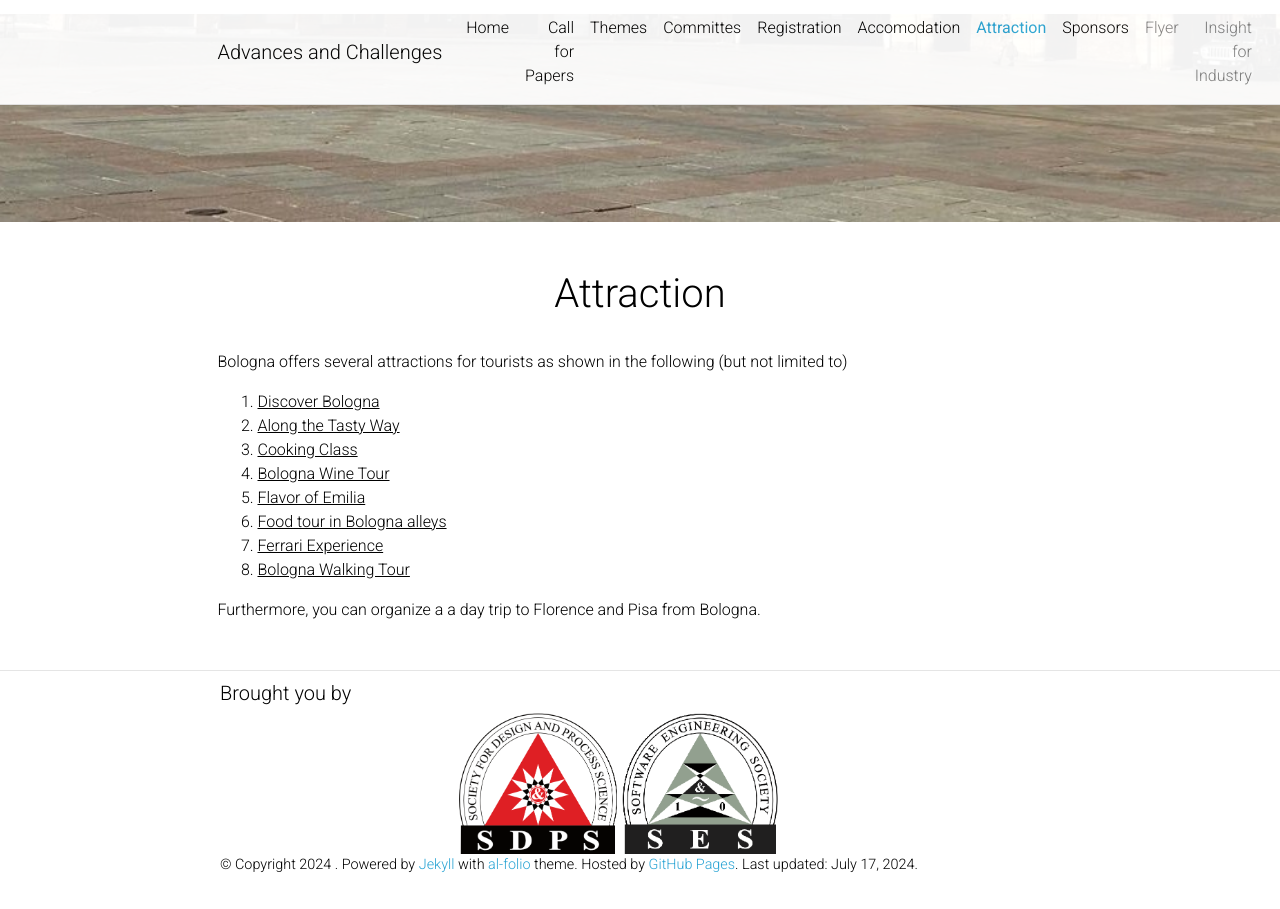
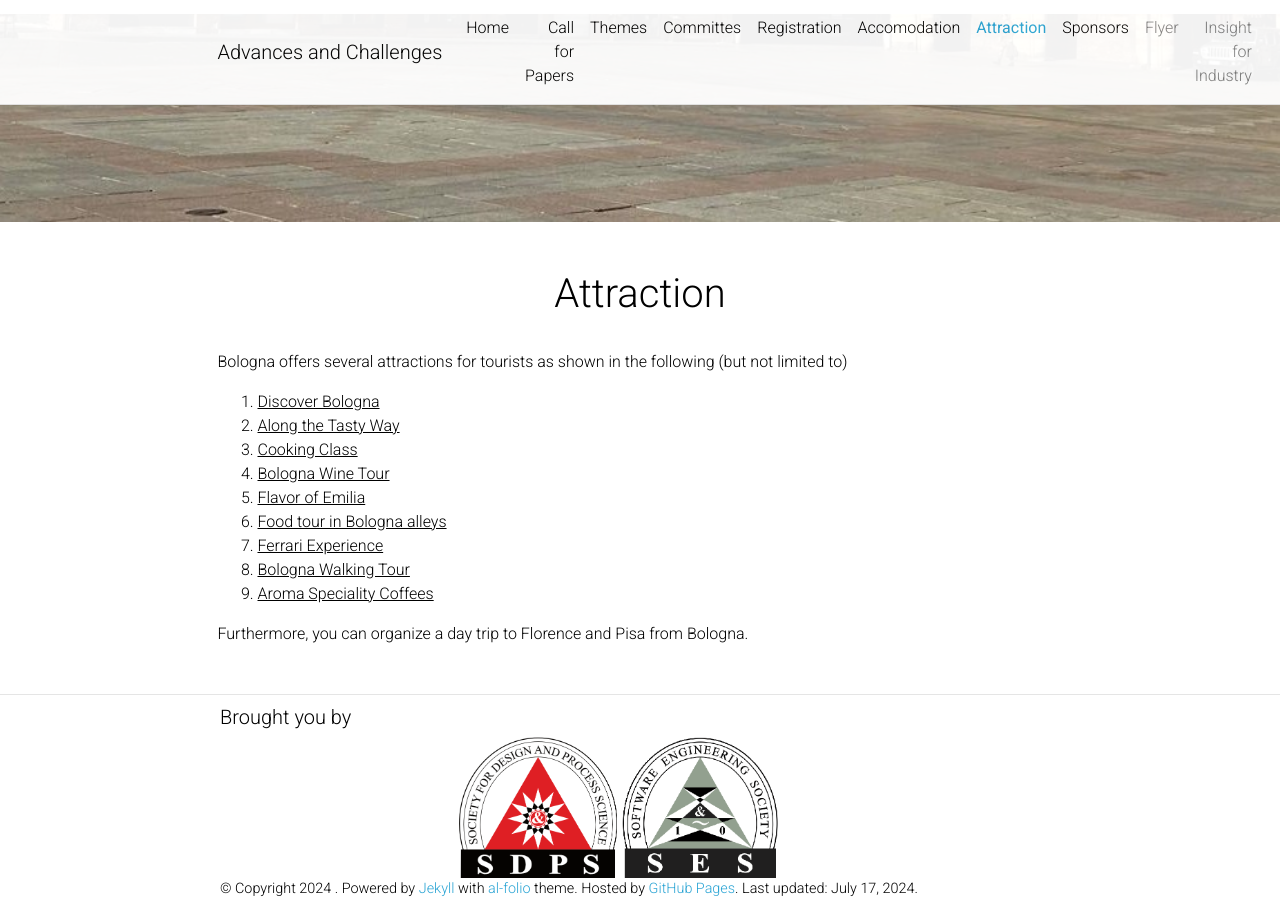
Before and after one commit to GenAI4DPS/advances-challenges, a Jekyll site: the page built from _pages/attraction.md, in a window 1280 px wide. Built offline with Jekyll 4.4.1, drawn with Linux system fonts in a browser that asks for light colours; comment, search, counter and statistics services are not loaded; a style sheet for code colours, icons or effects is not loaded.

Commit message:
Update attraction.md

```diff
--- a/_pages/attraction.md
+++ b/_pages/attraction.md
@@ -19,5 +19,6 @@ Bologna offers several attractions for tourists as shown in the following (but n
 6. <u>Food tour in Bologna alleys</u>
 7. <u>Ferrari Experience</u>
 8. <u>Bologna Walking Tour</u>
+9. <u>Aroma Speciality Coffees</u>
 
-Furthermore, you can organize a a day trip to Florence and Pisa from Bologna.
+Furthermore, you can organize a day trip to Florence and Pisa from Bologna.
```
